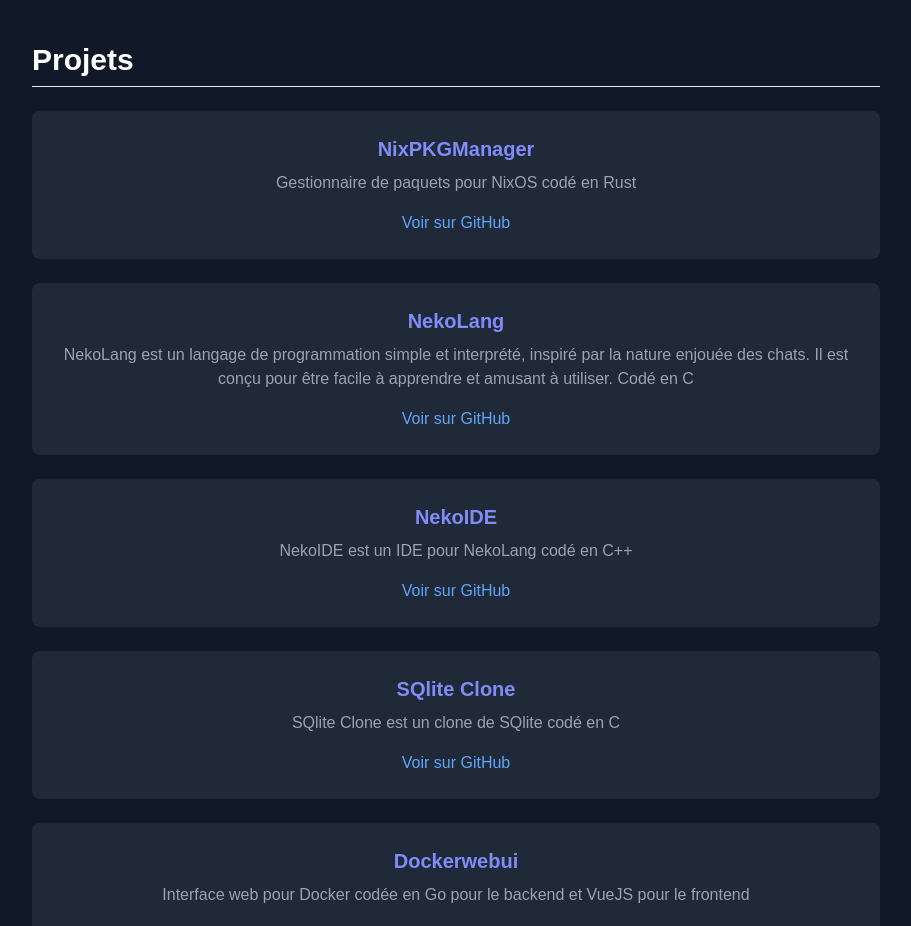
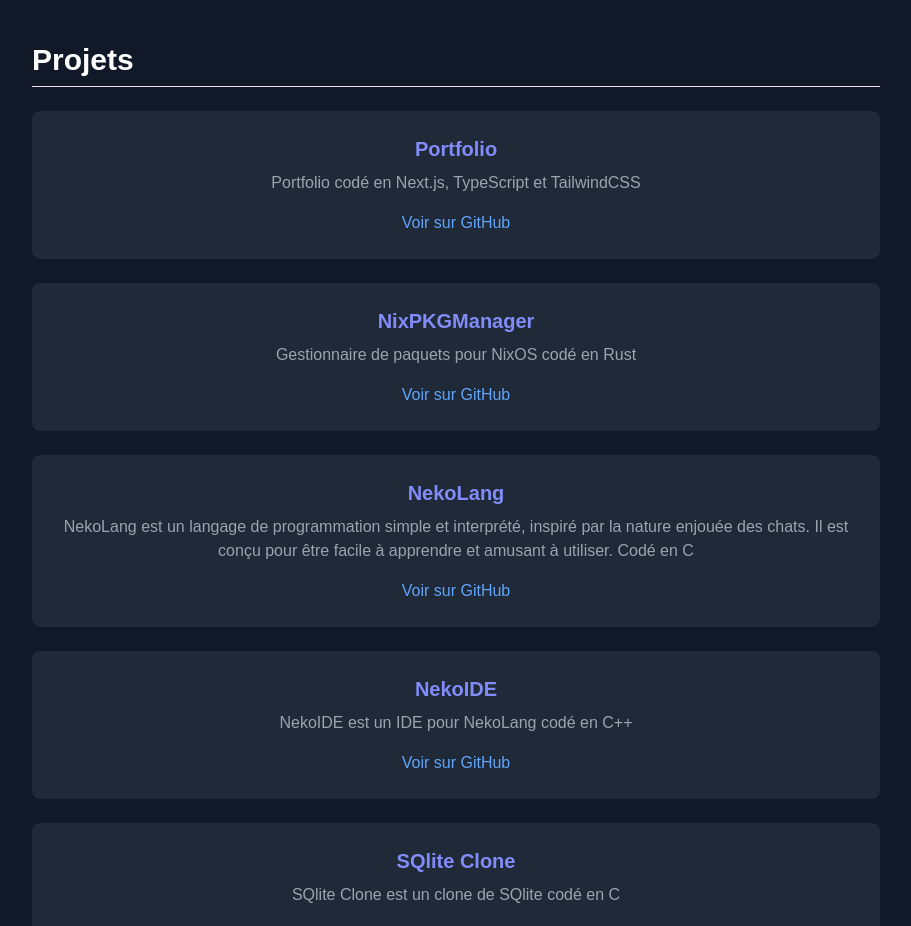
Before and after one commit to RikiLaNeko/Portfolio, a Next.js app: page / in a window 1280 px wide. Shown: the part 1780-2706 px from the top of the page, without its empty margins (184-1095 px from the left). Built offline with nearby package versions, Linux system fonts and the light colour scheme.

Commit message:
ajout du projet de mon portfolio

```diff
--- a/app/page.tsx
+++ b/app/page.tsx
@@ -45,6 +45,11 @@
 };
 
 const projects = [
+  {
+    title: "Portfolio",
+    description: "Portfolio codé en Next.js, TypeScript et TailwindCSS",
+    link: "https://github.com/RikiLaNeko/Portfolio",
+  },
   {
     title: "NixPKGManager",
     description: "Gestionnaire de paquets pour NixOS codé en Rust",
```
